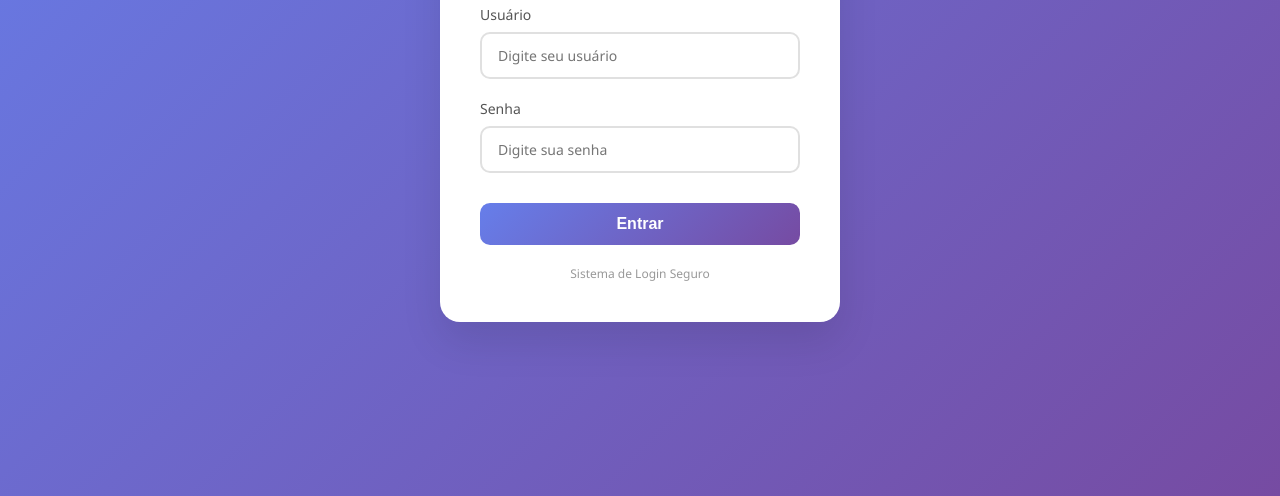
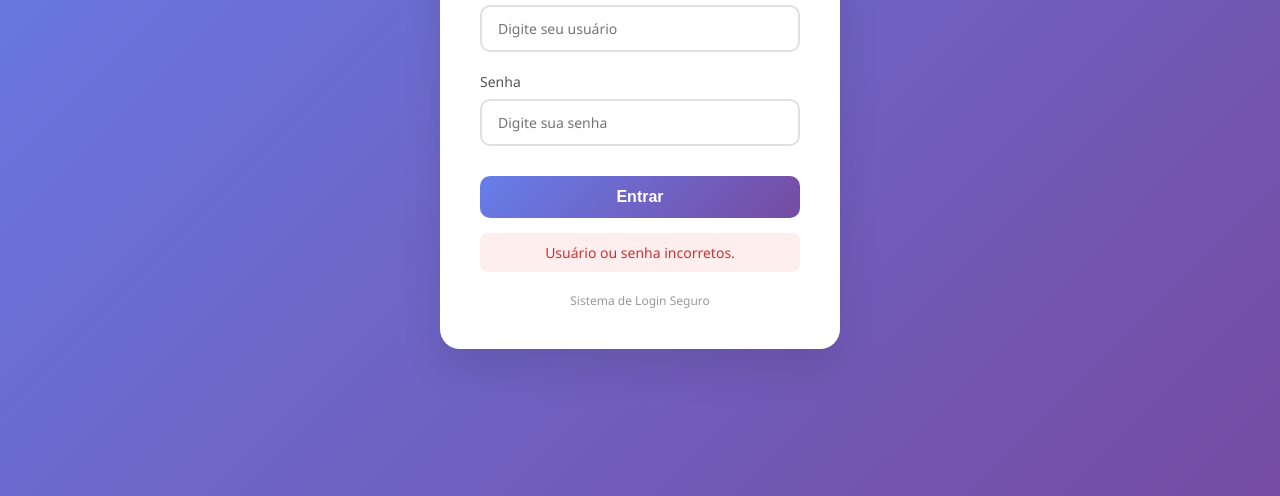
Before and after one commit to YuukiMorp8/system-hk, a website: page Servidor/Login.html in a window 1280 px wide. Both pictures are taken after a click on the button "Entrar". Shown: the part 304-800 px from the top of the page. Drawn offline with Linux system fonts and the light colour scheme; files whose address does not match are found by name.

Commit message:
Update Login.html

```diff
--- a/Servidor/Login.html
+++ b/Servidor/Login.html
@@ -177,6 +177,22 @@
         </div>
     </div>
     <script src="script.js"></script>
+    <script>
+        document.getElementById("btnLogin").addEventListener("click", function() {
+            const usuario = document.getElementById("usuario").value;
+            const senha = document.getElementById("senha").value;
+            const errorMessage = document.getElementById("errorMessage");
 
+            // Simulação de validação de login
+            if (usuario === "nome" && senha === "senha") {
+                alert("Login bem-sucedido!");
+                errorMessage.classList.remove("show");
+                errorMessage.textContent = "";
+            } else {
+                errorMessage.textContent = "Usuário ou senha incorretos.";
+                errorMessage.classList.add("show");
+            }
+        });
+    </script>
 </body>
 </html>
```
